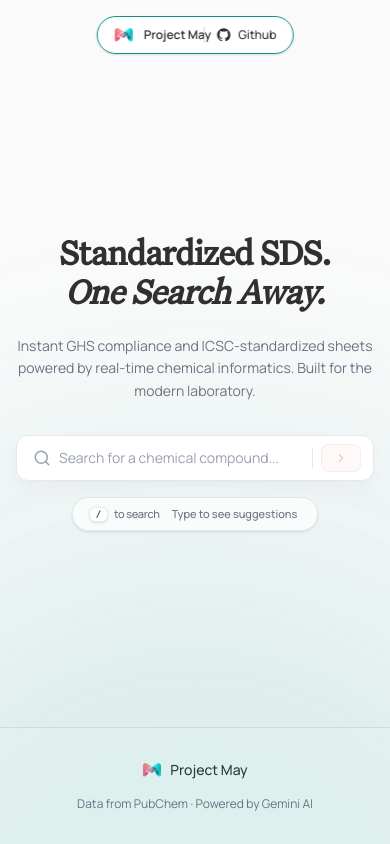
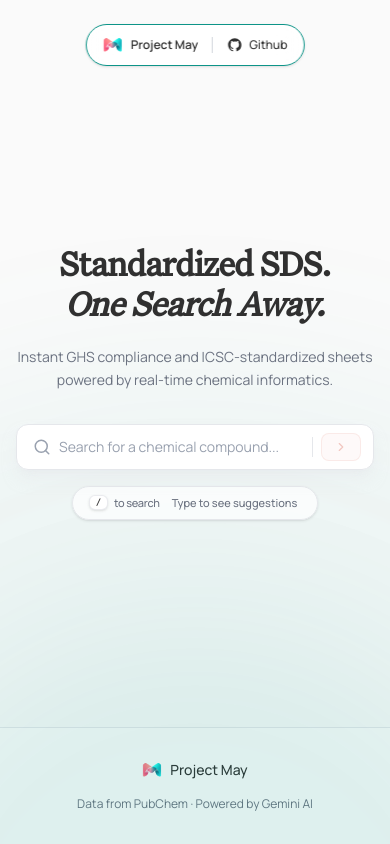
Before and after one commit to YoussefEltalyawy/Project-May, a Next.js app: page / in a window 390 px wide. Built offline with nearby package versions, Linux system fonts and the light colour scheme; what @react-pdf/renderer would draw is missing.

Commit message:
Small Fix In Divider Nav On Mobile

```diff
--- a/src/app/globals.css
+++ b/src/app/globals.css
@@ -47,6 +47,7 @@ body {
   background: var(--color-brand-bg);
   -webkit-font-smoothing: antialiased;
   -moz-osx-font-smoothing: grayscale;
+  overflow-x: hidden;
 }
 
 /* ─── Glassmorphism ─────────────────────────────────────── */
--- a/src/components/HeroSection.tsx
+++ b/src/components/HeroSection.tsx
@@ -9,9 +9,9 @@ interface HeroSectionProps {
 
 export function HeroSection({ onSelectTerm, isLoading, isCentered = false }: HeroSectionProps) {
   return (
-    <section className={`relative transition-all duration-700 ease-in-out flex flex-col ${isCentered ? "flex-1 justify-center pt-10 pb-0" : "pt-32 pb-10 sm:pt-36 sm:pb-12"}`}>
+    <section className={`relative transition-all duration-700 ease-in-out flex flex-col overflow-x-hidden ${isCentered ? "flex-1 justify-center pt-10 pb-0" : "pt-32 pb-10 sm:pt-36 sm:pb-12"}`}>
       <div className="relative z-10 max-w-6xl mx-auto px-4 sm:px-6 text-center">
-        <h1 className="text-[2.25rem] leading-[1.1] sm:text-6xl lg:text-7xl font-bold tracking-tight mb-5 sm:mb-6 animate-fade-up font-serif max-w-full md:whitespace-nowrap">
+        <h1 className="text-[2.25rem] leading-[1.1] sm:text-5xl md:text-6xl lg:text-7xl font-bold tracking-tight mb-5 sm:mb-6 animate-fade-up font-serif">
           <span className="text-brand-text block sm:inline">Standardized SDS.</span>{" "}
           <span className="text-brand-text italic block sm:inline">One Search Away.</span>
         </h1>
@@ -19,7 +19,7 @@ export function HeroSection({ onSelectTerm, isLoading, isCentered = false }: Her
         {/* Subheadline */}
         <p className="text-sm sm:text-lg md:text-xl text-brand-text-muted max-w-2xl mx-auto leading-relaxed mb-8 sm:mb-10 animate-fade-up delay-2">
           Instant GHS compliance and ICSC-standardized sheets powered by
-          real-time chemical informatics. Built for the modern laboratory.
+          real-time chemical informatics.
         </p>
 
         {/* Search */}
@@ -40,7 +40,7 @@ export function HeroSection({ onSelectTerm, isLoading, isCentered = false }: Her
       {/* Teal globe — Image for desktop only (sm and up) */}
       <div
         aria-hidden
-        className="pointer-events-none fixed bottom-0 left-1/2 -translate-x-1/2 flex justify-center translate-y-[35%] hidden sm:flex min-w-[1600px] w-[180vw] max-w-[2800px] z-0"
+        className="pointer-events-none fixed bottom-0 left-1/2 -translate-x-1/2 flex justify-center translate-y-[35%] hidden sm:flex w-[180vw] md:w-[160vw] lg:w-[140vw] max-w-[2800px] z-0"
       >
         <Image
           src="/hero-glob.webp"
--- a/src/components/SiteNav.tsx
+++ b/src/components/SiteNav.tsx
@@ -19,10 +19,9 @@ function GithubIcon({ size = 18, className }: { size?: number; className?: strin
 
 export function SiteNav() {
   return (
-    <nav className="fixed top-4 md:top-8 left-1/2 -translate-x-1/2 z-50">
-      <div className="flex items-center gap-3 md:gap-5 px-4 py-2 md:px-6 md:py-3 rounded-full border border-accent bg-white/85 backdrop-blur-md shadow-sm">
-        {/* Brand */}
-        <div className="flex items-center gap-2.5">
+   <nav className="fixed top-6 md:top-8 left-1/2 -translate-x-1/2 z-50 w-max max-w-[calc(100vw-2rem)]">
+      <div className="flex items-center gap-3 md:gap-5 px-4 py-2.5 md:px-6 md:py-3 rounded-full border border-accent bg-white/85 backdrop-blur-md shadow-sm w-max">
+        <div className="flex items-center gap-2">
           <Image
             src="/project-may-logo.png"
             alt="Project May logo"
@@ -34,7 +33,7 @@ export function SiteNav() {
         </div>
 
         {/* Vertical divider */}
-        <span className="w-px h-4 md:h-5 bg-gray-300" aria-hidden />
+        <span className="w-px h-4 md:h-5 bg-gray-300 self-center mx-0.5 md:mx-0" aria-hidden />
 
         {/* GitHub link */}
         <a
```
